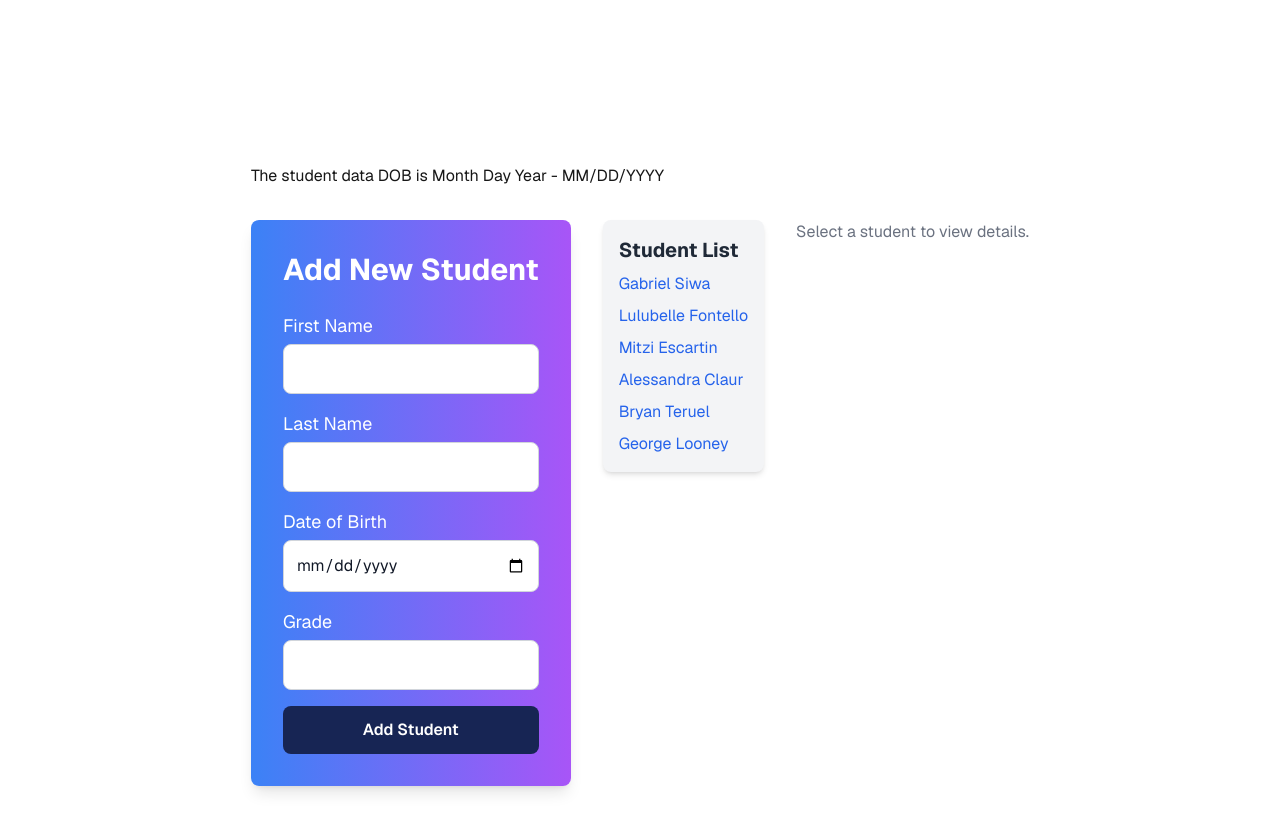
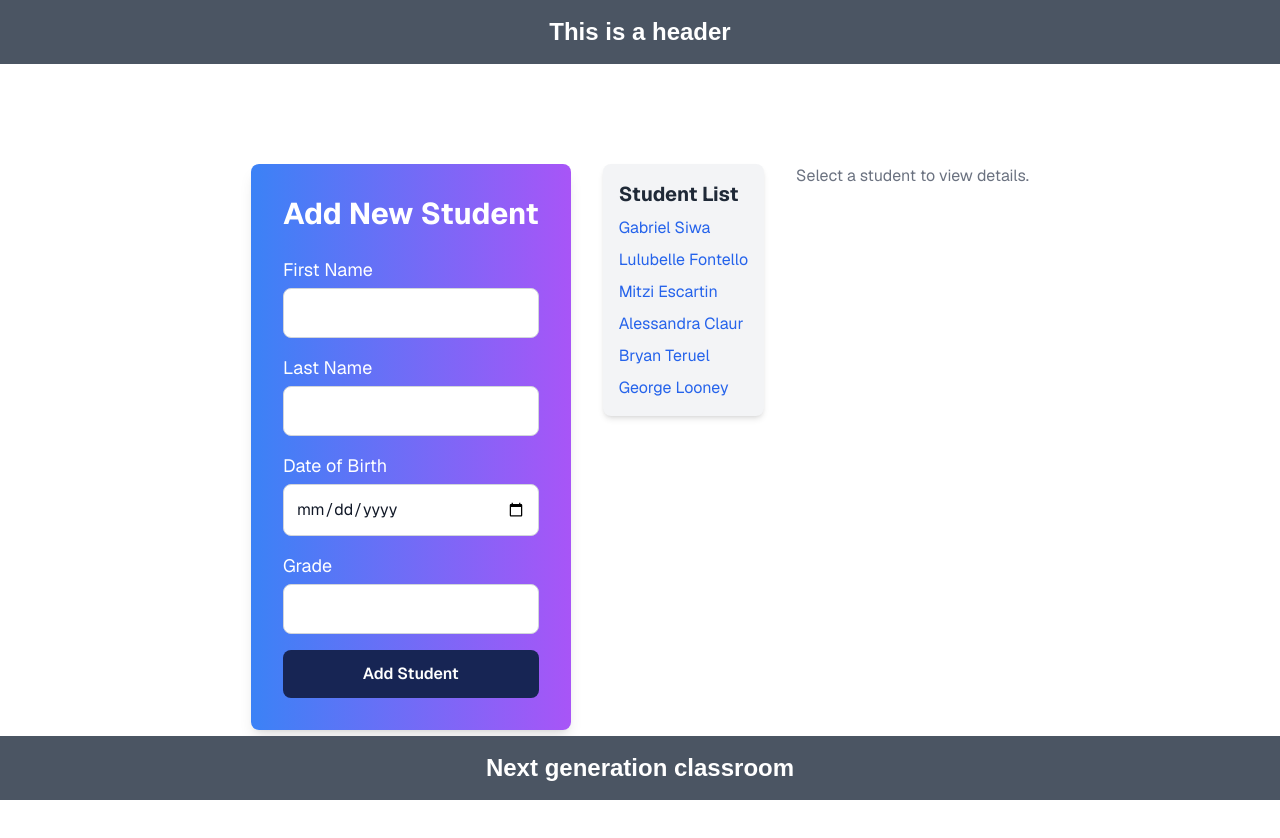
Before and after one commit to GabrielSiwa/Assignment2, a Next.js app: page / in a window 1280 px wide. Shown: the top 838 px of the page. Built offline with nearby package versions, Linux system fonts and the light colour scheme; data requests are answered from the project's data file.

Commit message:
Header Footer

```diff
--- /dev/null
+++ b/app/components/Footer.js
@@ -0,0 +1,10 @@
+const Footer = () => {
+    return (
+      <>
+      <footer className="flex-no-wrap fixed bottom-0 text-2xl font-semibold py-4 bg-gray-600 text-white w-full text-center">
+        Next generation classroom</footer>
+      </>
+    )
+  }
+
+  export default Footer
--- /dev/null
+++ b/app/components/Header.js
@@ -0,0 +1,11 @@
+const Header = () => {
+    return (
+      <>
+      <header className="flex-no-wrap fixed top-0 text-2xl font-semibold py-4 bg-gray-600 text-white w-full text-center">
+          This is a header
+      </header>
+      </>
+    )
+  }
+
+  export default Header
--- a/app/layout.js
+++ b/app/layout.js
@@ -1,4 +1,8 @@
 import { Geist, Geist_Mono } from "next/font/google";
+import Footer from "./components/Footer";
+import Header from "./components/Header";
+
+
 import "./globals.css";
 
 const geistSans = Geist({
@@ -19,11 +23,14 @@ export const metadata = {
 export default function RootLayout({ children }) {
   return (
     <html lang="en">
+
       <body
         className={`${geistSans.variable} ${geistMono.variable} antialiased`}
       >
+        <Header/>
         {children}
+        <Footer/>
       </body>
-    </html>
+      </html>
   );
 }
--- a/app/page.js
+++ b/app/page.js
@@ -12,7 +12,6 @@ export default function Home() {
   return (
     <div className="grid grid-rows-[20px_1fr_20px] items-center justify-items-center min-h-screen p-8 pb-20 gap-16 sm:p-20 font-[family-name:var(--font-geist-sans)]">
       <main className="flex flex-col gap-8 row-start-2 items-center sm:items-start">
-        <p>The student data DOB is Month Day Year - MM/DD/YYYY</p>
         <div className="flex flex-row gap-8 row-start-2 items-center sm:items-start">
           <StudentForm />
           <StudentList onSelect={setSelectedStudent} />
```
